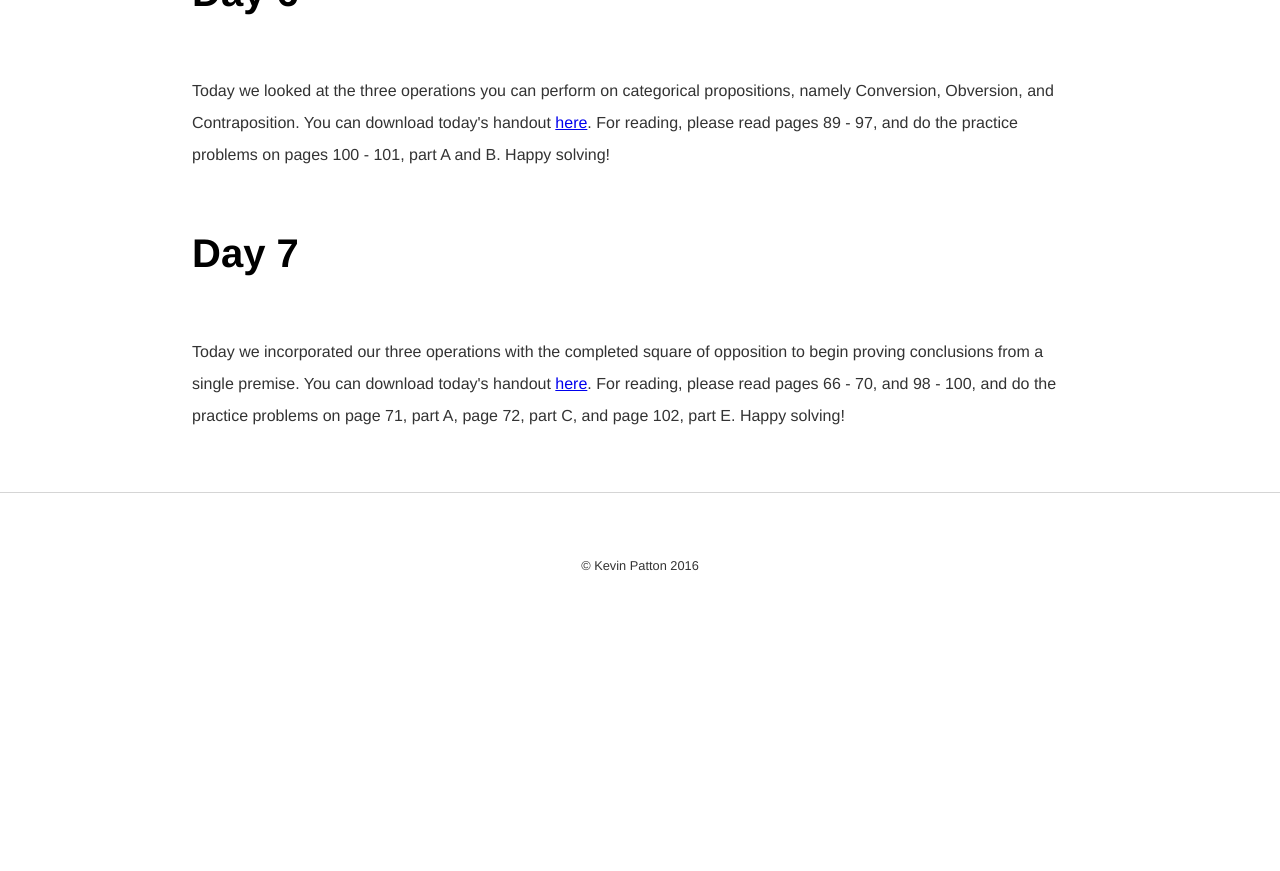
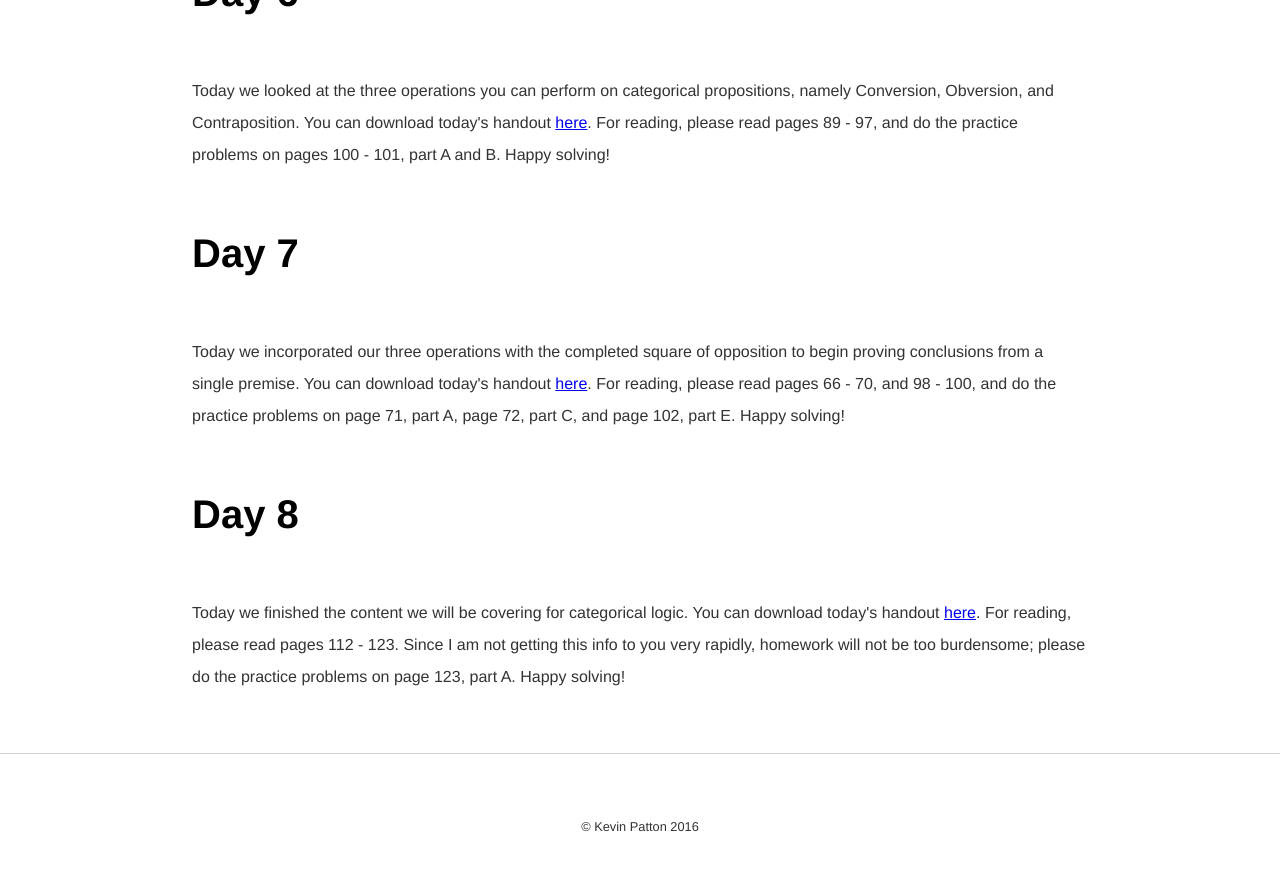
Before and after one commit to kevinjpatton/kevinjpatton.github.io, a Jekyll site: the page built from teaching/phil_110/index.html, in a window 1280 px wide and 900 px high, scrolled down 1698 px. Shown: the top 871 px of the window. Built offline with Jekyll 4.4.1, drawn with Linux system fonts in a browser that asks for light colours; Markdown is read by kramdown in place of the engine named in the settings; before the commit the page ends 2337 px from its top, so only the background shows below that.

Commit message:
Update index.html

```diff
--- a/teaching/phil_110/index.html
+++ b/teaching/phil_110/index.html
@@ -19,3 +19,5 @@ title: Philosophy 110 - Kevin Patton
 <p>Today we looked at the three operations you can perform on categorical propositions, namely Conversion, Obversion, and Contraposition.  You can download today's handout <a href=/teaching/phil_110/Day7-Section4.3_2-4.4.pdf target="_blank">here</a>.  For reading, please read pages 89 - 97, and do the practice problems on pages 100 - 101, part A and B.  Happy solving!</p>
 <h1>Day 7</h1>
 <p>Today we incorporated our three operations with the completed square of opposition to begin proving conclusions from a single premise.  You can download today's handout <a href=/teaching/phil_110/Day8-Section4.5.pdf target="_blank">here</a>.  For reading, please read pages 66 - 70, and 98 - 100, and do the practice problems on page 71, part A, page 72, part C, and page 102, part E.  Happy solving!
+<h1>Day 8</h1>
+<p>Today we finished the content we will be covering for categorical logic.  You can download today's handout <a href=/teaching/phil_110/Day10-Section5.2.pdf target="_blank">here</a>.  For reading, please read pages 112 - 123.  Since I am not getting this info to you very rapidly, homework will not be too burdensome; please do the practice problems on page 123, part A.  Happy solving!</p>
```
